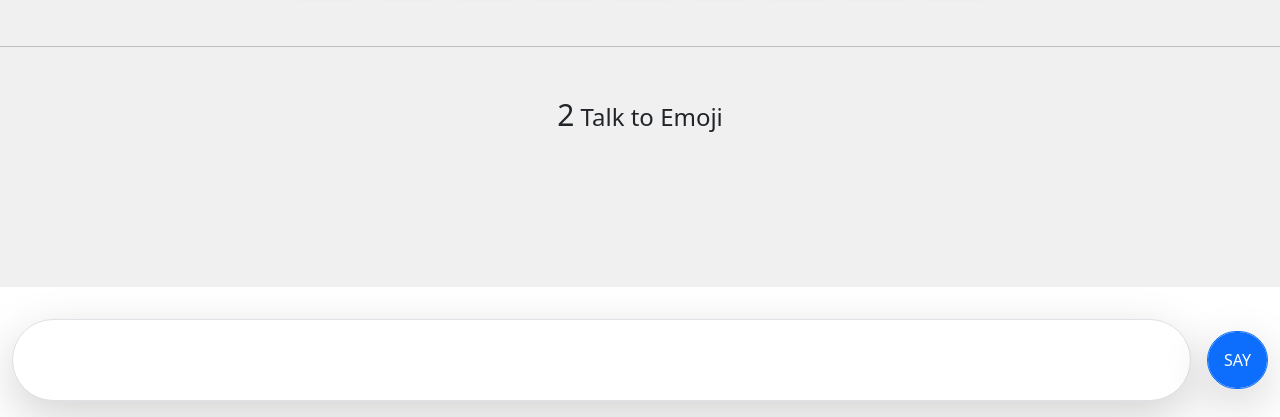
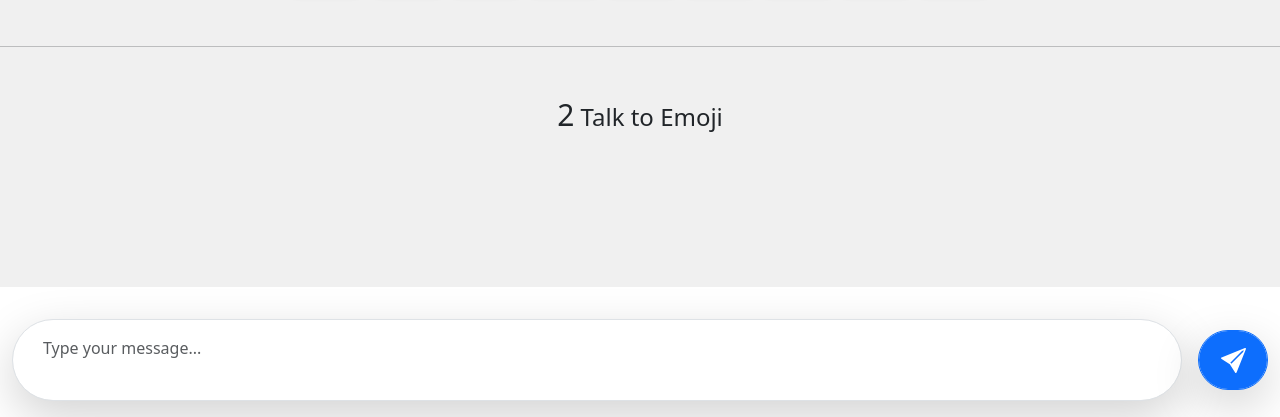
Before and after one commit to nanclin/EmojisTalk, a PHP site: page / in a window 1280 px wide. Shown: the part 383-800 px from the top of the page. Run offline with PHP 8.4, Linux system fonts and the light colour scheme; some libraries are stand-ins or nearby versions.

Commit message:
Add icon to the send button.

```diff
--- a/index.php
+++ b/index.php
@@ -82,6 +82,7 @@
             </div>
         </div>
 
+
         <!-- Modal -->
         <div class="modal fade" id="exampleModal" tabindex="-1" aria-labelledby="exampleModalLabel" aria-hidden="true">
           <div class="modal-dialog modal-dialog-centered">
@@ -165,11 +166,14 @@
                             rows="2"
                             value="SAY"
                             class="form-control bg-white form-text rounded-1 p-3 m-0 shadow-lg"
-                            style="resize: none;">
-                        </textarea>
+                            style="resize: none;"></textarea>
                     </div>
                     <div class="col-auto g-3">
-                        <input id="submit-btn" type="submit" value="SAY" class="form-control rounded-5 p-3 m-0 btn btn-primary shadow-lg">
+                        <button id="submit-btn" type="submit" class="form-control rounded-5 p-3 m-0 btn btn-primary shadow-lg" style="width: 70px;">
+                            <svg xmlns="http://www.w3.org/2000/svg" width="25" height="25" fill="currentColor" class="bi bi-send-fill" viewBox="0 0 16 16">
+                                <path d="M15.964.686a.5.5 0 0 0-.65-.65L.767 5.855H.766l-.452.18a.5.5 0 0 0-.082.887l.41.26.001.002 4.995 3.178 3.178 4.995.002.002.26.41a.5.5 0 0 0 .886-.083zm-1.833 1.89L6.637 10.07l-.215-.338a.5.5 0 0 0-.154-.154l-.338-.215 7.494-7.494 1.178-.471z"/>
+                            </svg>
+                        </button>
                     </div>
                 </div>
             </form>
```
